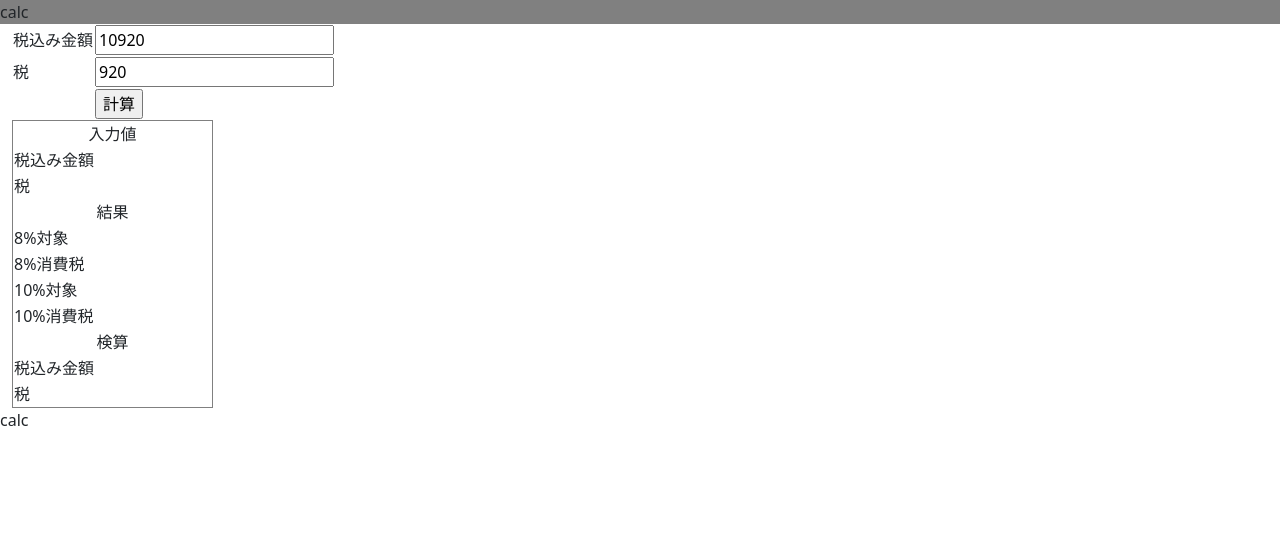
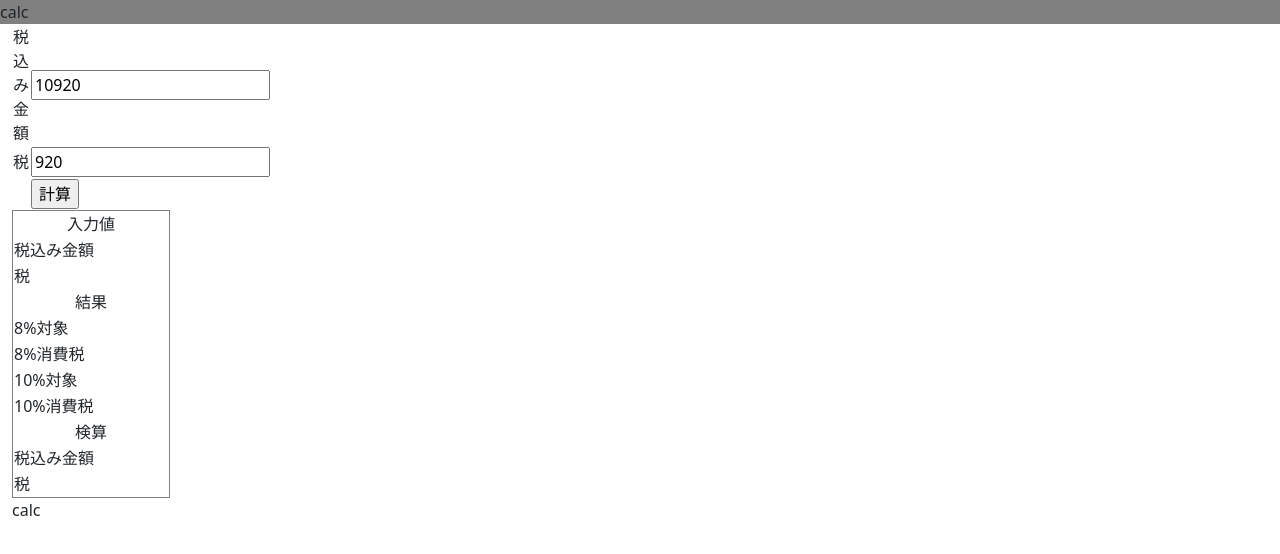
Before and after one commit to honobono444/taxcalc, a plain HTML site: page index2.html in a window 1280 px wide. Drawn offline with nearby package versions, Linux system fonts and the light colour scheme.

Commit message:
Update index2.html

```diff
--- a/index2.html
+++ b/index2.html
@@ -56,7 +56,8 @@
     <header style="background-color:gray">calc</header>
     <div class="container-fluid">
       <div class="row">
-        <div class="col-sm-12">
+        <div class="col-sm-2">
+        <div class="col-sm-10">
           <table>
             <tr>
               <td>税込み金額 </td>
```
